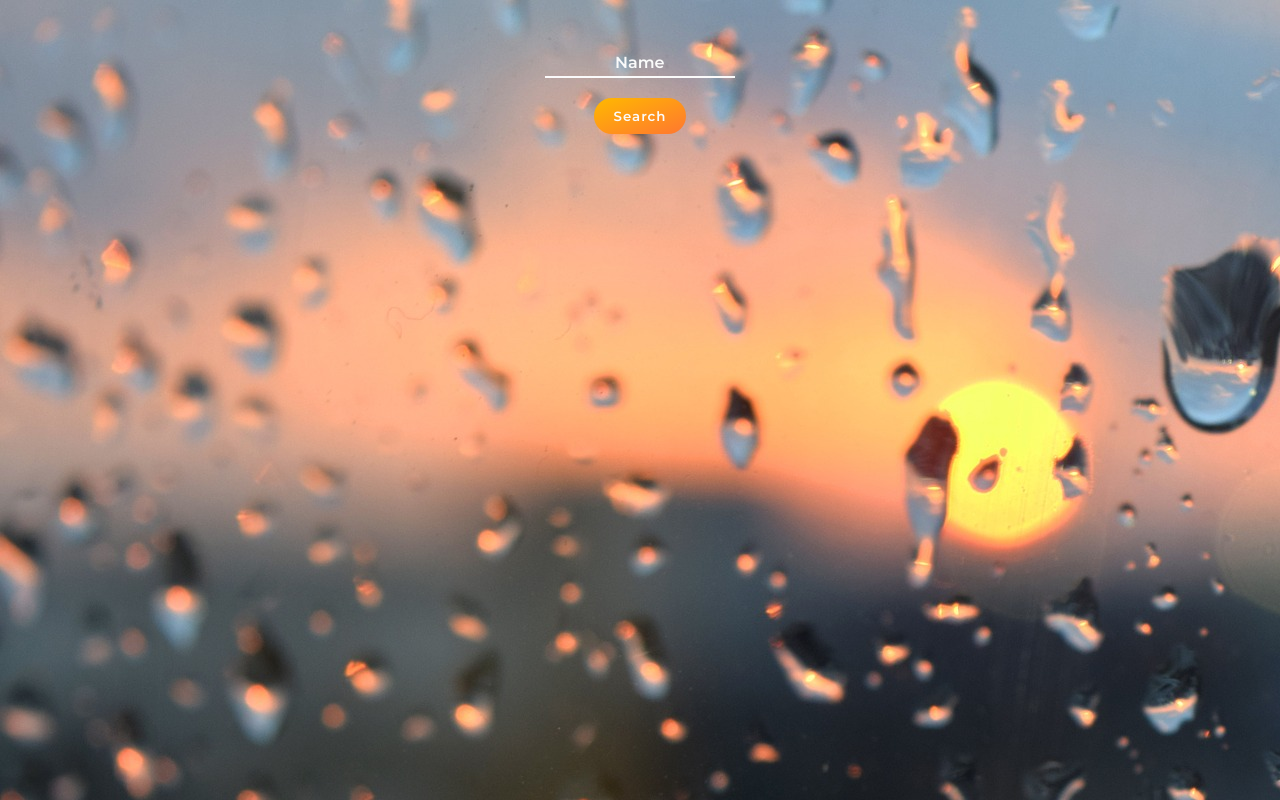
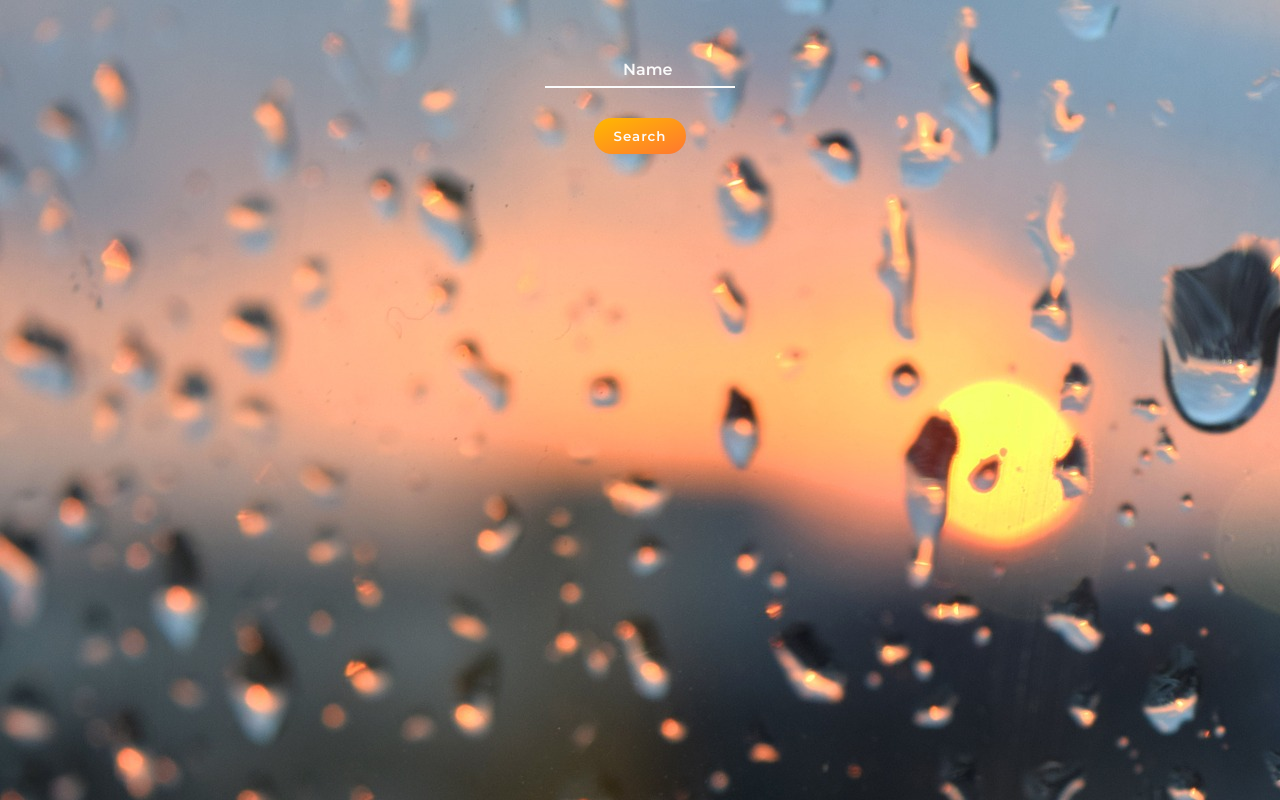
Before and after one commit to todorgarnev/weather-app, a React (Create React App) app: page / in a window 1280 px wide. Built offline with nearby package versions, Linux system fonts and the light colour scheme.

Commit message:
Updated styles.

```diff
--- a/src/App.scss
+++ b/src/App.scss
@@ -11,9 +11,13 @@
     align-items: center;
     margin-bottom: 20vmin;
 
+    .search-section {
+      position: relative;
+
       .search-bar {
-      margin-bottom: 2rem;
-      padding: 0.5rem 1rem;
+        position: relative;
+        margin-bottom: var(--margin-bottom);
+        padding: 1rem;
         border: none;
         border-bottom: 0.2rem solid var(--color-text-light);
         outline: none;
@@ -31,7 +35,6 @@
       }
 
       .name-placeholder {
-      position: relative;
         color: var(--color-text-light);
         font-weight: 600;
         z-index: 1;
@@ -39,17 +42,18 @@
         &::after {
           content: "Name";
           position: absolute;
-        top: -4.5rem;
-        left: -2.5rem;
+          top: 1rem;
+          left: 7.8rem;
           transition: all 0.3s;
         }
       }
 
       .search-bar:focus + .name-placeholder::after,
       .search-bar:not(:placeholder-shown) + .name-placeholder::after {
-      top: -7.5rem;
-      left: -2rem;
+        top: -2rem;
+        left: 8.5rem;
         font-size: 1.3rem;
+      }
     }
 
     .search-button {
--- a/src/App.tsx
+++ b/src/App.tsx
@@ -50,8 +50,10 @@ const App = () => {
   return (
     <div className='app'>
       <div className='header'>
-        <input type='text' className='search-bar' value={cityName} placeholder='Name' onChange={(e) => setCityName(e.target.value)} />
-        <span className='name-placeholder'></span>
+        <div className="search-section">
+          <input type='text' className='search-bar' value={cityName} placeholder='Name' onChange={(e) => setCityName(e.target.value)} />
+          <span className='name-placeholder'></span>
+        </div>
 
         <button className='search-button' onClick={getCityWeather} disabled={cityName === ''}>Search</button>
       </div>
--- a/src/index.scss
+++ b/src/index.scss
@@ -8,6 +8,13 @@
   --color-card-back-secondary: #ff7730;
   --orange-gradient: linear-gradient(to right bottom, var(--color-card-back-primary), var(--color-card-back-secondary));
   --letter-spacing: 0.1rem;
+  --margin-bottom: 3rem;
+}
+
+*,
+*::before,
+*::after {
+  box-sizing: border-box;
 }
 
 html {
@@ -20,9 +27,7 @@ body {
   font-family: "Montserrat", sans-serif;
   -webkit-font-smoothing: antialiased;
   -moz-osx-font-smoothing: grayscale;
-  box-sizing: border-box;
   font-size: 1.6rem;
-  box-sizing: border-box;
   background-image: url("./assets//images/background.jpg");
 }
 
```
Lines whose indentation alone changed are shown as unchanged.
